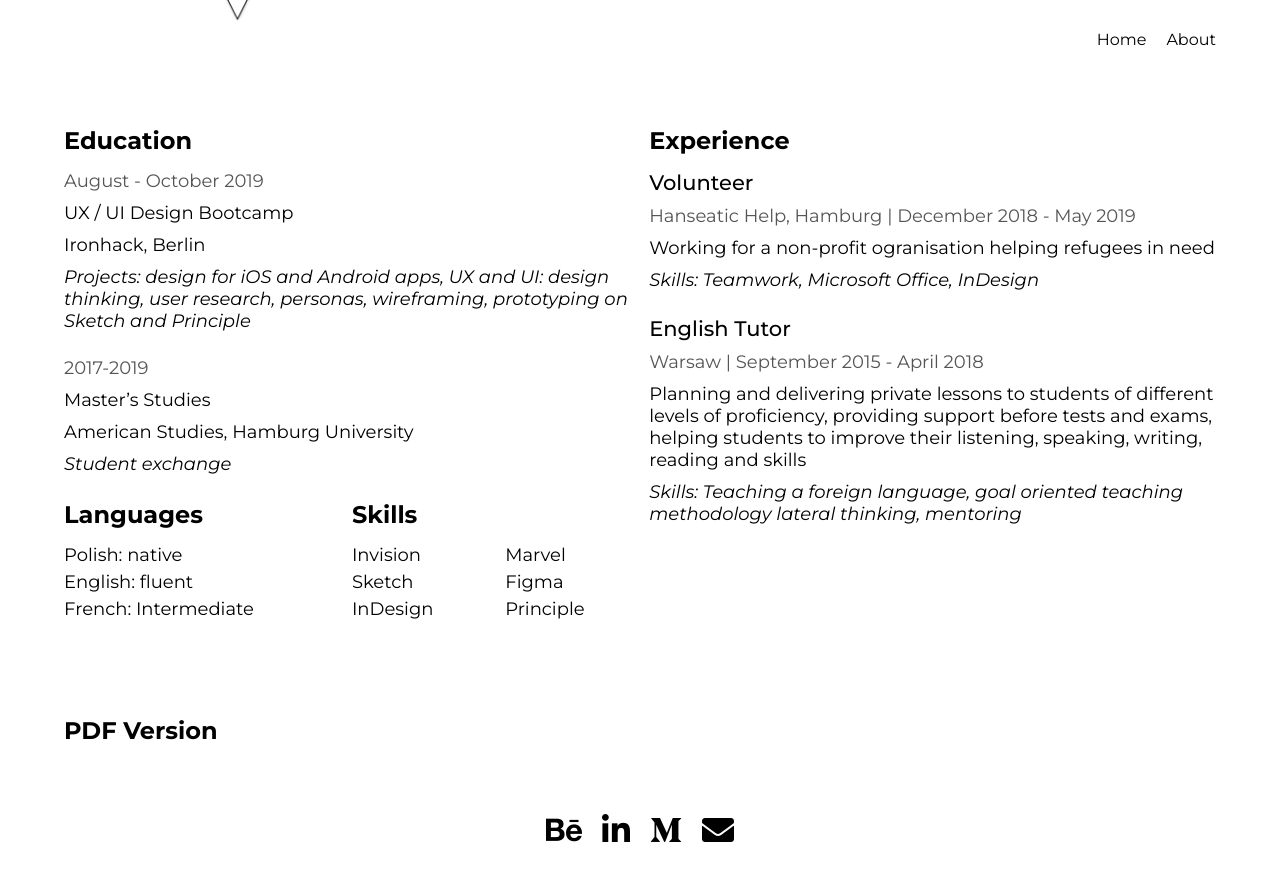
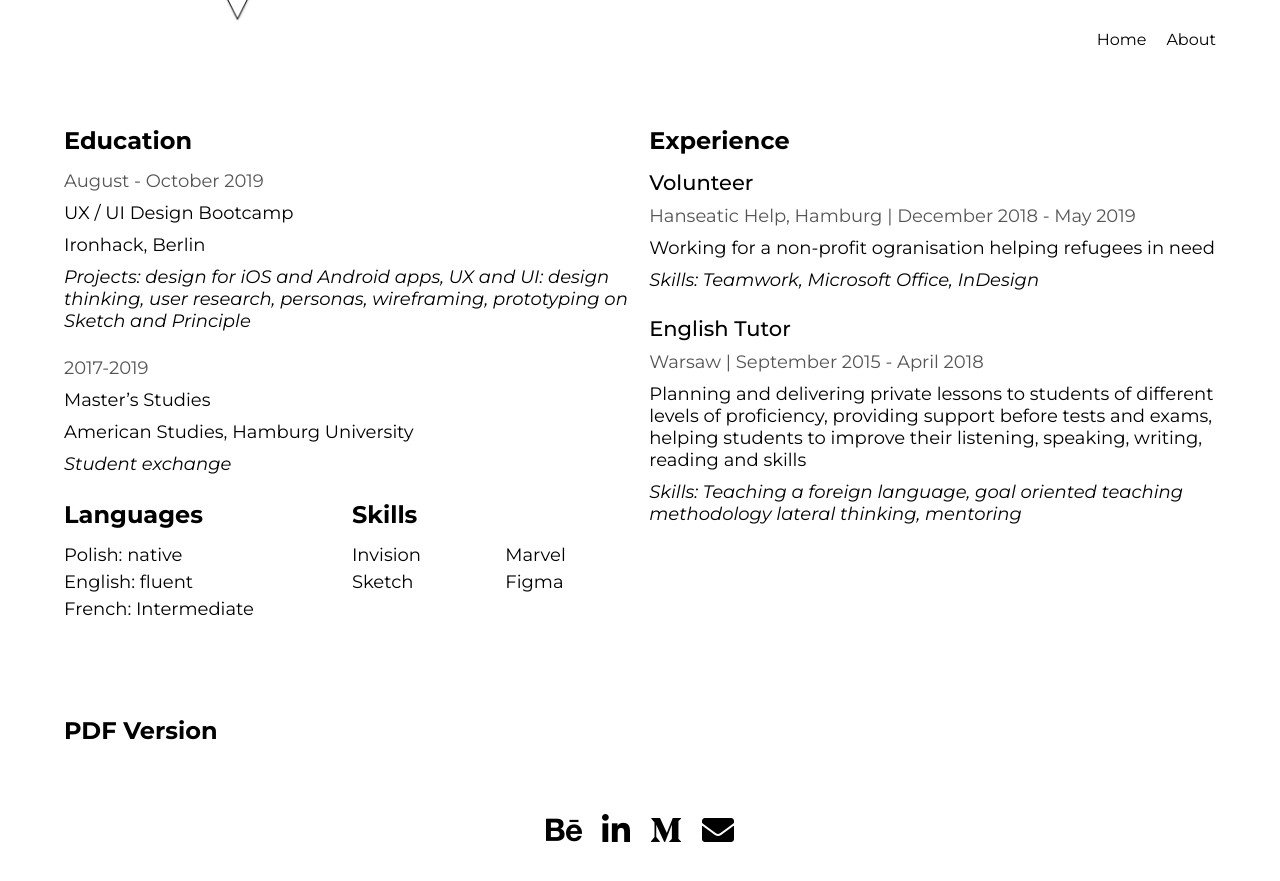
Before and after one commit to julia-popko/julia-popko.github.io, a Jekyll site: the page built from about.md, in a window 1280 px wide and 900 px high, scrolled down 469 px. Shown: the top 881 px of the window. Built offline with Jekyll 4.4.1, drawn with Linux system fonts in a browser that asks for light colours.

Commit message:
Update Pages “about”

```diff
--- a/about.md
+++ b/about.md
@@ -51,8 +51,6 @@ skills:
   - name: Marvel
   - name: Sketch
   - name: Figma
-  - name: InDesign
-  - name: Principle
-cv_link: /static/uploads/cv_popko_julia.pdf
+cv_link: /static/uploads/resume-juliensebag.pdf
 desc: Meta desc
 ---
```
